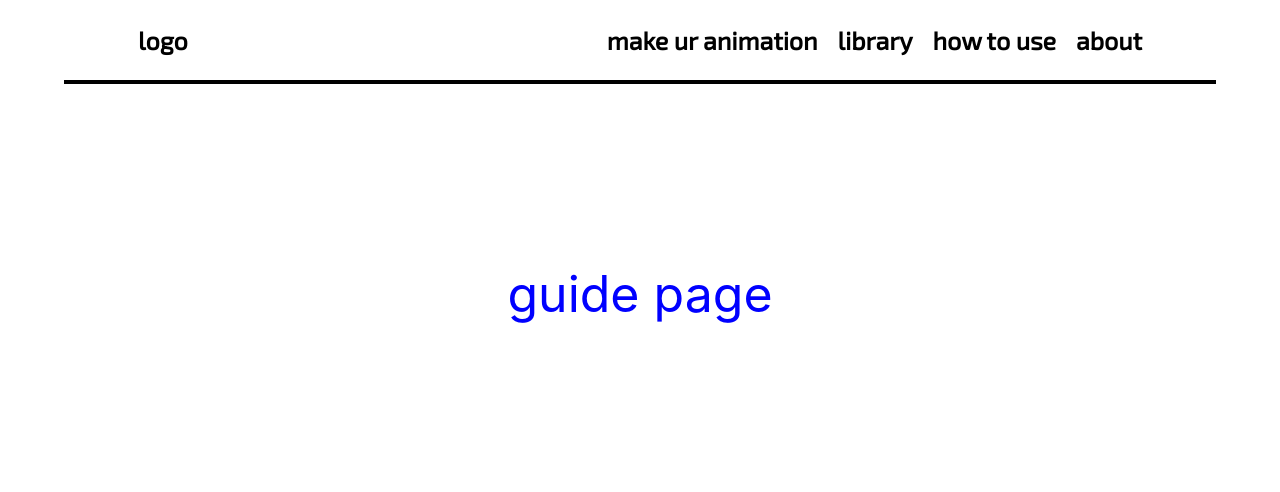
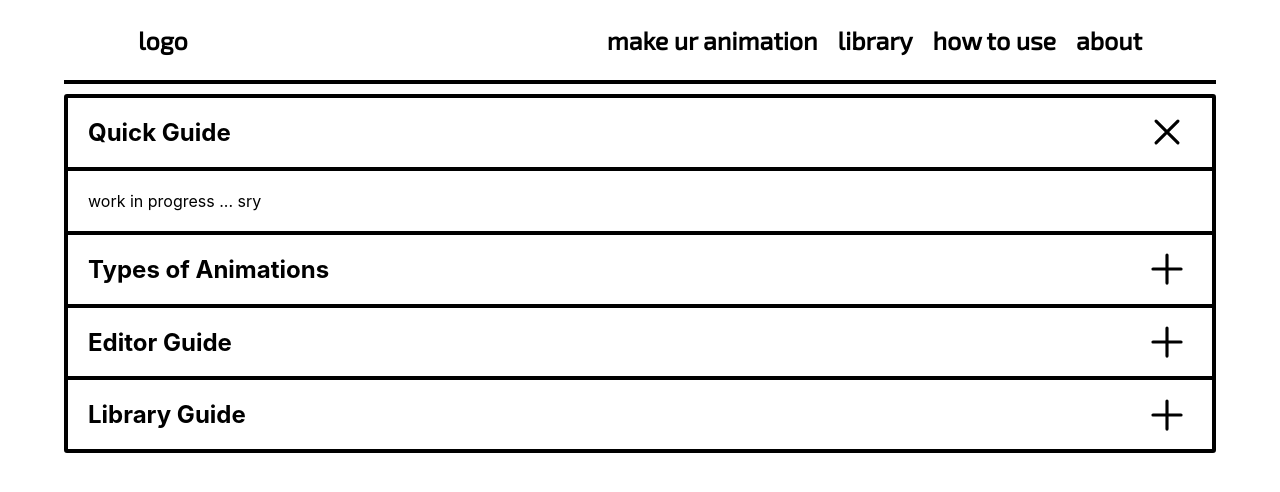
Before and after one commit to salimbeni1/svg-animator, a Next.js app in the folder web-app/: page /guide in a window 1280 px wide. Shown: the top 492 px of the page. Built offline with nearby package versions, Linux system fonts and the light colour scheme.

Commit message:
draft page : guide

```diff
--- a/web-app/pages/guide.js
+++ b/web-app/pages/guide.js
@@ -1,11 +1,108 @@
 import React from 'react'
 
 import styles from '../styles/guide.module.scss'
+import { IoAddOutline , IoCloseOutline } from "react-icons/io5";
+
+import { useState } from 'react';
 
 const guide = () => {
+
+    const [guideOpen, setGuideOpen] = useState({
+        "Quick Guide":true,
+        "Types of Animations":false,
+        "Editor Guide":false,
+        "Library Guide":false
+    })
+
     return (
         <div className={styles.pagediv}>
-            guide page
+
+            <div className={styles.block}>
+
+                <header className={styles.blockHeader} onClick={ () => {
+                    const newState = {
+                        ...guideOpen,
+                        "Quick Guide":!guideOpen["Quick Guide"],
+                    }
+                    setGuideOpen(newState)
+                 } } >
+                    <h2>Quick Guide</h2>
+                    {
+                        guideOpen["Quick Guide"]?<IoCloseOutline />:<IoAddOutline />
+                    }
+                </header>
+
+                <div className={styles.blockContent} style={guideOpen["Quick Guide"]?{display:"block", height: 'auto',padding:'20px 20px'}:{display:"none"}}>
+                    work in progress ... sry
+                </div>
+
+            </div>
+
+            <div className={styles.block}>
+
+                <header className={styles.blockHeader} onClick={ () => {
+                    const newState = {
+                        ...guideOpen,
+                        "Types of Animations":!guideOpen["Types of Animations"],
+                    }
+                    setGuideOpen(newState)
+                 } }>
+
+                    <h2>Types of Animations</h2>
+                    {
+                        guideOpen["Types of Animations"]?<IoCloseOutline />:<IoAddOutline />
+                    }
+                </header>
+
+                <div className={styles.blockContent} style={guideOpen["Types of Animations"]?{display:"block", height: 'auto',padding:'20px 20px'}:{display:"none"}}>
+                work in progress ... sry
+                </div>
+
+            </div>
+
+            <div className={styles.block}>
+
+                <header className={styles.blockHeader} onClick={ () => {
+                    const newState = {
+                        ...guideOpen,
+                        "Editor Guide":!guideOpen["Editor Guide"],
+                    }
+                    setGuideOpen(newState)
+                 } }>
+                    <h2>Editor Guide</h2>
+                    {
+                        guideOpen["Editor Guide"]?<IoCloseOutline />:<IoAddOutline />
+                    }
+                </header>
+
+                <div className={styles.blockContent} style={guideOpen["Editor Guide"]?{display:"block", height: 'auto',padding:'20px 20px'}:{display:"none"}}>
+                work in progress ... sry
+                </div>
+
+            </div>
+
+            <div className={styles.block} >
+
+                <header className={styles.blockHeader} onClick={ () => {
+                    const newState = {
+                        ...guideOpen,
+                        "Library Guide":!guideOpen["Library Guide"],
+                    }
+                    setGuideOpen(newState)
+                 } }>
+                    <h2>Library Guide</h2>
+                    {
+                        guideOpen["Library Guide"]?<IoCloseOutline />:<IoAddOutline />
+                    }
+                </header>
+
+                <div className={styles.blockContent} style={guideOpen["Library Guide"]?{display:"block", height: 'auto',padding:'20px 20px'}:{display:"none"}}>
+                work in progress ... sry
+                </div>
+
+            </div>
+
+
         </div>
     )
 }
--- a/web-app/styles/guide.module.scss
+++ b/web-app/styles/guide.module.scss
@@ -3,13 +3,57 @@
 
 .pagediv{
 
-    display: grid;
-    place-items: center;
+    .block{
 
-    height: 50vh;
+        .blockHeader:hover{
+            background-color: black;
+            color: white;
+        }
 
-    font-size: 50px;
-    color: blue;
+
+
+        .blockHeader{
+
+
+            display: flex;
+            flex-direction: row;
+            justify-content: space-between;
+            align-items: center;
+
+            padding: 0px 20px;
+
+            border: 2px solid black;
+
+            cursor: pointer;
+
+
+
+            svg{
+                width: 50px;
+                height: 50px;
+            }
+
+        }
+
+        .blockContent{
+
+            height: 0px;
+            padding: 0px 0px;
+            border: 2px solid black;
+            transition: all 1s ease-in-out,
+
+        }
+
+    }
+
+    display: flex;
+    flex-direction: column;
+
+    margin: 0px 5vw;
+
+    border: 2px solid black;
+    border-radius: 3px;
+
 
 
 }
--- a/web-app/svgedit/src/svgcanvas/selected-elem.js
+++ b/web-app/svgedit/src/svgcanvas/selected-elem.js
@@ -433,8 +433,8 @@ const copySelectedElements = () => {
   svgCanvas.flashStorage()
 
   // Context menu might not exist (it is provided by editor.js).
-  //const canvMenu = document.getElementById('se-cmenu_canvas')
-  //canvMenu.setAttribute('enablemenuitems', '#paste,#paste_in_place')
+  // WARNING ETIENNE const canvMenu = document.getElementById('se-cmenu_canvas')
+  // WARNING ETIENNE canvMenu.setAttribute('enablemenuitems', '#paste,#paste_in_place')
 }
 
 /**
```
Also changed, not shown: web-app/components/Library/index.js (+72 -3 lines).
